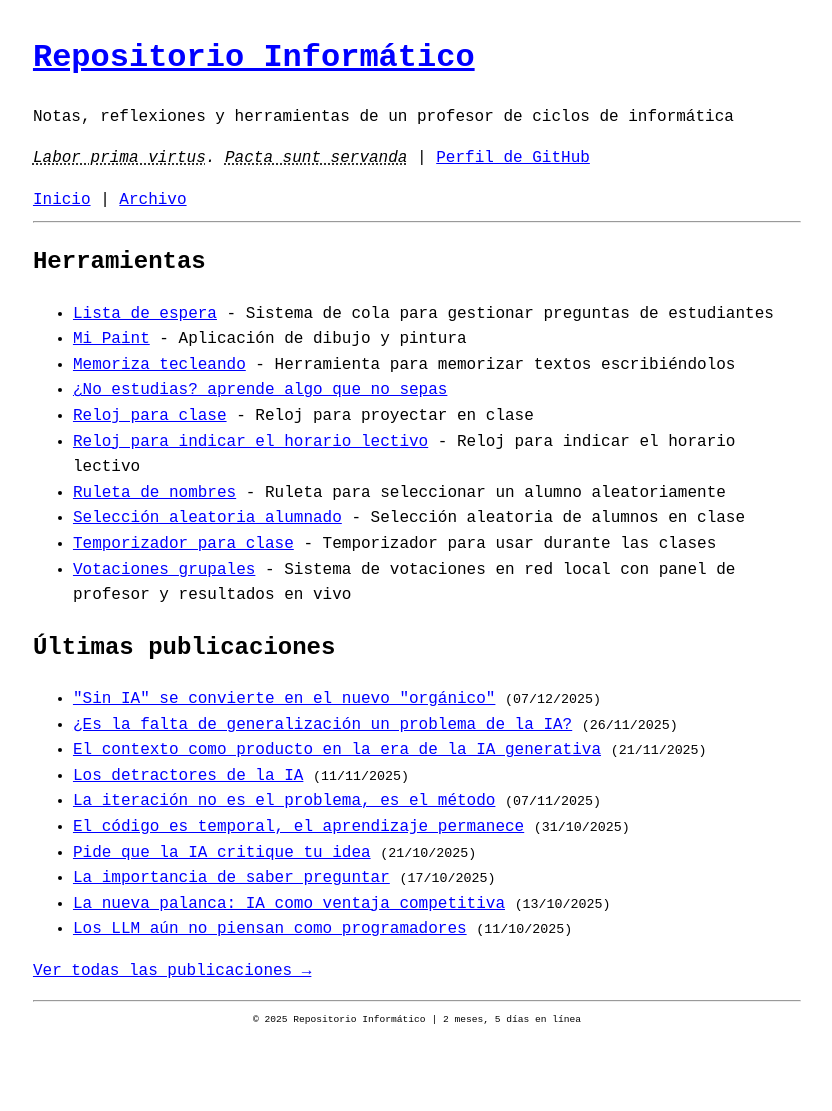
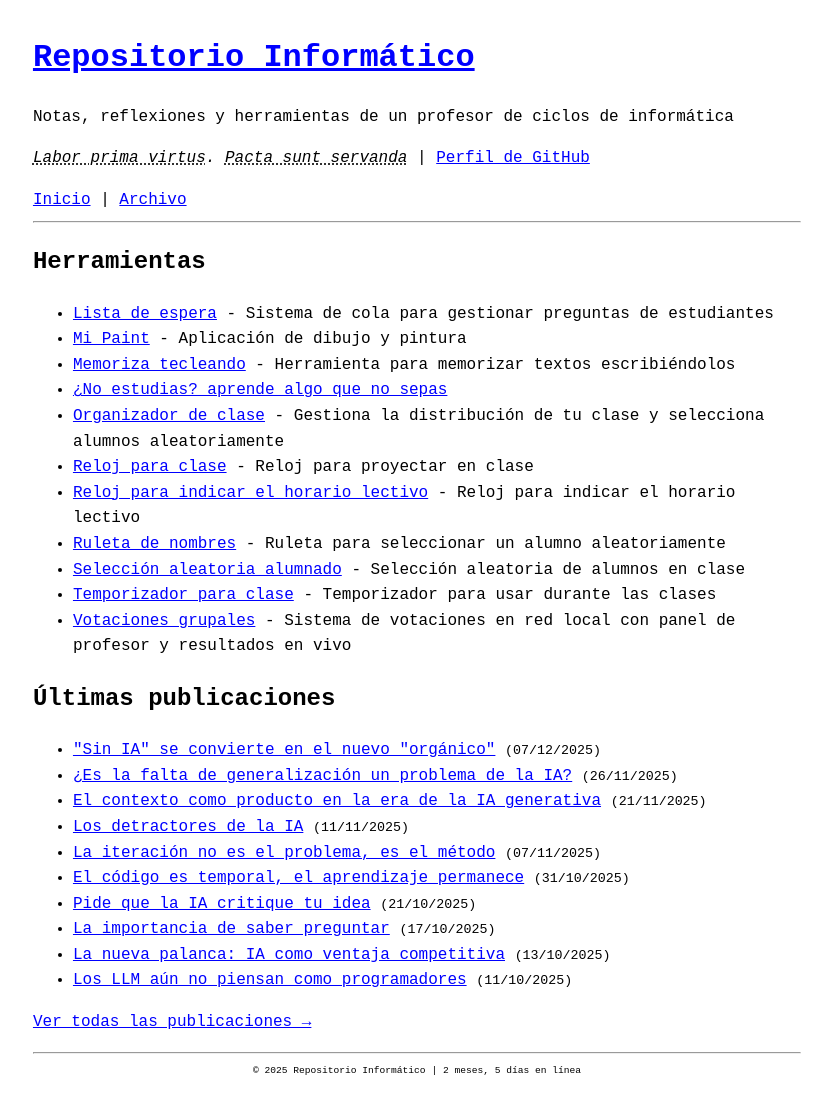
Before and after one commit to repositorioinformatico/repositorioinformatico.github.io, a Jekyll site: the page built from index.html, in a window 1280 px wide. Shown: the whole page, without its empty margins (223-1055 px from the left). Built offline with Jekyll 4.4.1, drawn with Linux system fonts in a browser that asks for light colours; before the commit the page ends 1059 px from its top, so only the background shows below that.

Commit message:
Añadir herramienta Organizador de clase al listado de herramientas
🤖 Generated with [Claude Code](https://claude.com/claude-code)

Co-Authored-By: Claude Sonnet 4.5 <noreply@anthropic.com>

```diff
--- a/index.html
+++ b/index.html
@@ -10,6 +10,7 @@ title: Inicio
     <li><a href="https://repositorioinformatico.github.io/mi-paint/">Mi Paint</a> - Aplicación de dibujo y pintura</li>
     <li><a href="https://repositorioinformatico.github.io/memoriza-texto-tecleandolo/">Memoriza tecleando</a> - Herramienta para memorizar textos escribiéndolos</li>
     <li><a href="https://repositorioinformatico.github.io/ocioso/">¿No estudias? aprende algo que no sepas</a></li>
+    <li><a href="https://repositorioinformatico.github.io/mapa-aula-seleccionar-alumno/">Organizador de clase</a> - Gestiona la distribución de tu clase y selecciona alumnos aleatoriamente</li>
     <li><a href="https://repositorioinformatico.github.io/reloj-clase/">Reloj para clase</a> - Reloj para proyectar en clase</li>
     <li><a href="https://repositorioinformatico.github.io/reloj-lectivo/">Reloj para indicar el horario lectivo</a> - Reloj para indicar el horario lectivo</li>
     <li><a href="https://repositorioinformatico.github.io/ruleta-de-los-nombres/">Ruleta de nombres</a> - Ruleta para seleccionar un alumno aleatoriamente</li>
```
